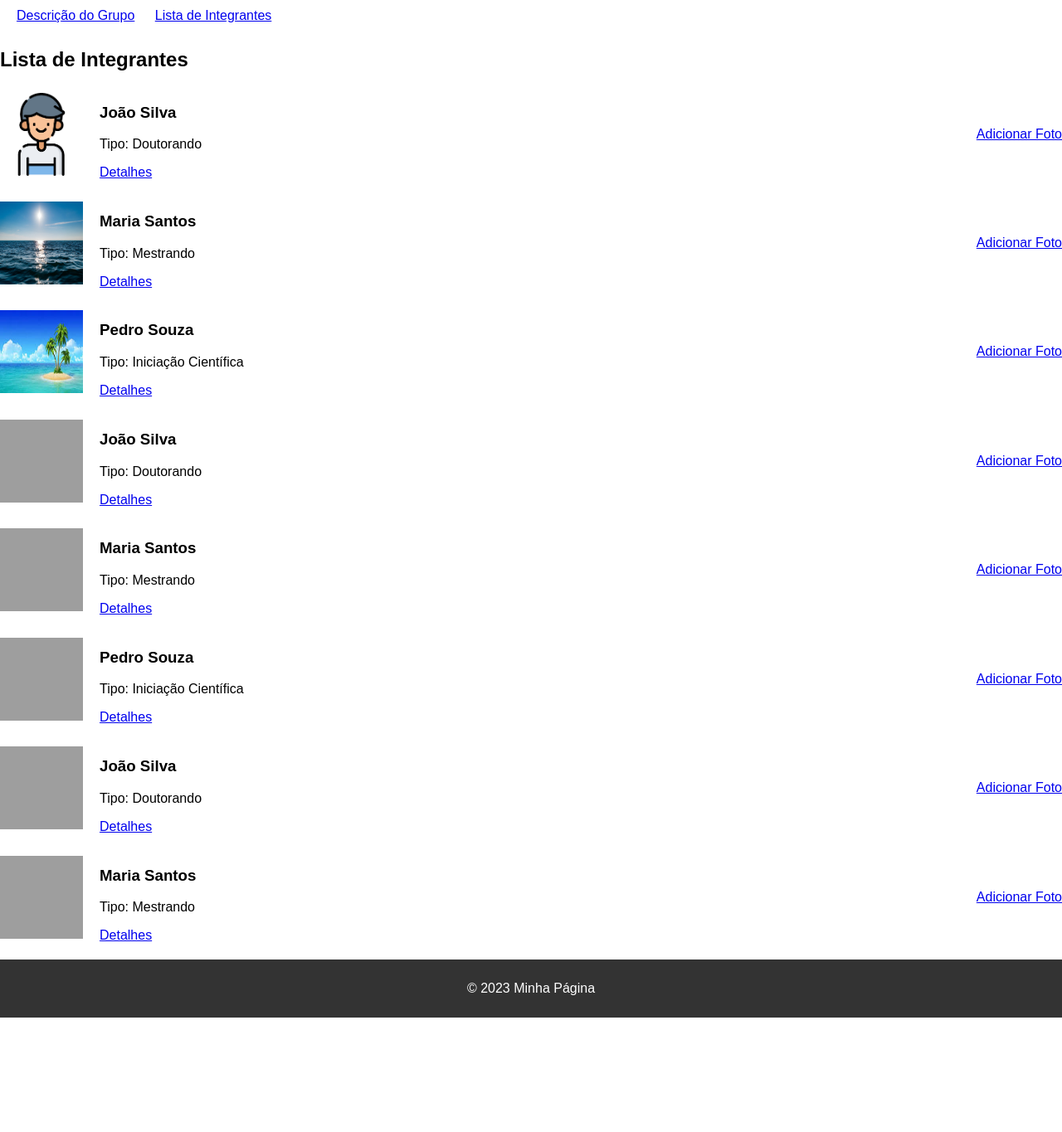
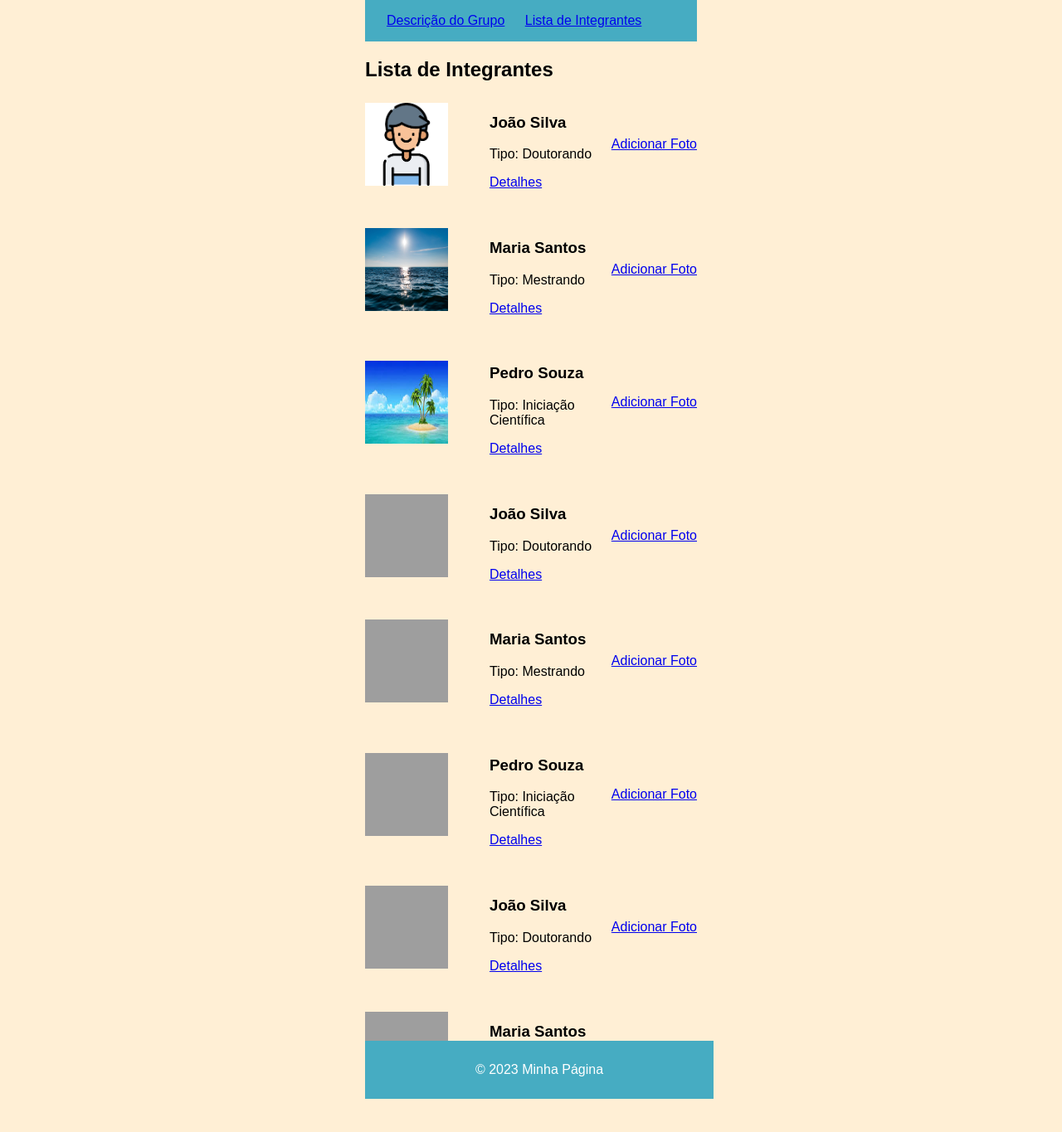
Before and after one commit to KaueFulgencio/programacao-web, a Django app: page /lista_integrantes/ in a window 1280 px wide. Shown: the whole page at 83% size. Before the commit the page ends 1227 px from the top, so only its background shows below. Run offline with Django 4.2, Linux system fonts and the light colour scheme; data comes from the database, SQL or seed files in the repository; both versions use the stored data as it was after the commit; grey boxes are pictures that could not be loaded.

Commit message:
versão final

```diff
--- a/projeto2-Kaue/projeto2/grupo_pesquisa/templates/base.html
+++ b/projeto2-Kaue/projeto2/grupo_pesquisa/templates/base.html
@@ -9,11 +9,18 @@
             font-family: Arial, sans-serif;
             margin: 0;
             padding: 0;
+            min-height: 100vh;
+            max-width: 400px;
+            background-color: papayawhip;
+            margin: 0 auto;
+            position: relative;
         }
         .navbar {
-            background-color: white;
-            color: #333;
-            padding: 10px;
+            background-color: #46ACC2;
+            display: flex;
+            padding: 16px;
+            font-family: sans-serif;
+            color: white;
         }
         nav ul {
             list-style: none;
@@ -25,10 +32,15 @@
             margin: 10px;
         }
         .page-footer {
-            background-color: #333;
+            background-color: #46ACC2;
             color: #fff;
             text-align: center;
             padding: 10px;
+            width: 100%;
+            height: 50px;
+            position: absolute;
+            bottom: 0;
+            left: 0;
         }
     </style>
 </head>
--- a/projeto2-Kaue/projeto2/grupo_pesquisa/templates/descricao_grupo.html
+++ b/projeto2-Kaue/projeto2/grupo_pesquisa/templates/descricao_grupo.html
@@ -1,4 +1,6 @@
 {% extends "base.html" %}
+
+{% load static %}
 
 {% block content %}
     <style>
@@ -24,9 +26,11 @@
 
     <section>
         <h2>Descrição do Grupo</h2>
+        {% for grupo_pesquisa in grupos_pesquisa %}
         <div class="grupo-description">
             <h3>{{ grupo_pesquisa.nome }}</h3>
             <p>{{ grupo_pesquisa.descricao }}</p>
         </div>
+        {% endfor %}
     </section>
 {% endblock %}
--- a/projeto2-Kaue/projeto2/grupo_pesquisa/templates/lista_integrantes.html
+++ b/projeto2-Kaue/projeto2/grupo_pesquisa/templates/lista_integrantes.html
@@ -2,31 +2,6 @@
 
 {% block content %}
     <style>
-        body {
-            font-family: Arial, sans-serif;
-            margin: 0;
-            padding: 0;
-        }
-        .navbar {
-            background-color: white;
-            color: #333;
-            padding: 10px;
-        }
-        nav ul {
-            list-style: none;
-            padding: 0;
-            margin: 0;
-        }
-        nav li {
-            display: inline;
-            margin: 10px;
-        }
-        .page-footer {
-            background-color: #333;
-            color: #fff;
-            text-align: center;
-            padding: 10px;
-        }
         .integrantes-list {
             list-style: none;
             padding: 0;
@@ -34,12 +9,12 @@
         .integrantes-list li {
             display: flex;
             align-items: center;
-            margin-bottom: 20px;
+            margin-bottom: 40px;
         }
         .integrantes-list img {
             width: 100px;
             height: 100px;
-            margin-right: 20px;
+            margin-right: 50px;
         }
         .integrante-info {
             flex: 1;
--- a/projeto2-Kaue/projeto2/grupo_pesquisa/views.py
+++ b/projeto2-Kaue/projeto2/grupo_pesquisa/views.py
@@ -29,13 +29,9 @@ def adicionar_foto_integrante(request, integrante_id):
     return render(request, 'adicionar_foto_integrante.html', {'integrante': integrante})
 
 def descricao_grupo(request):
-    grupo_pesquisa = GrupoPesquisa.objects.first()
+    grupos_pesquisa = GrupoPesquisa.objects.all()
+    return render(request, 'descricao_grupo.html', {'grupos_pesquisa': grupos_pesquisa})
 
-    context = {
-        'grupo_pesquisa': grupo_pesquisa,
-    }
-
-    return render(request, 'descricao_grupo.html', context)
 
 from grupo_pesquisa.models import GrupoPesquisa
 
```
Also changed, not shown: projeto2-Kaue/projeto2/grupo_pesquisa/templates/detalhes_integrante.html (+3 -13 lines), projeto2-Kaue/projeto2/db.sqlite3.
